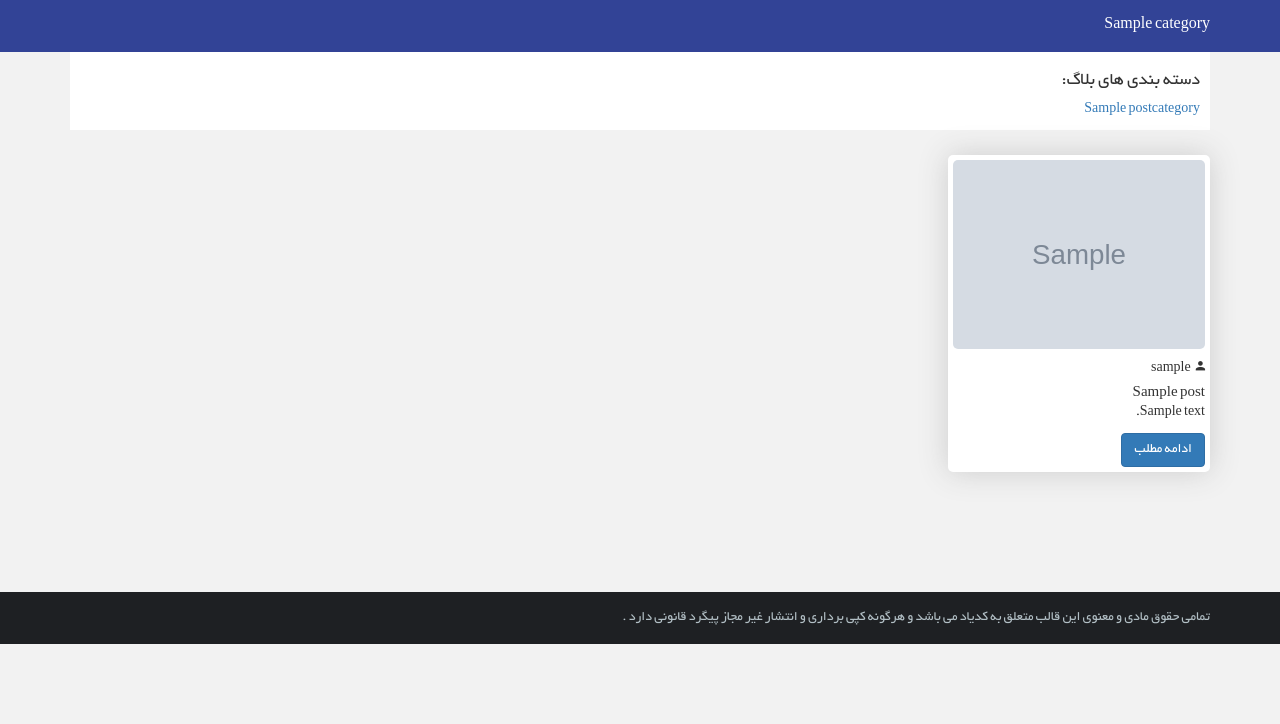
After one commit to peymanng/educational-website, a Django app: page /blog/ in a window 1280 px wide. The commit adds this page. Shown: the part 76-800 px from the top of the page. Run offline with Django 4.2, Linux system fonts and the light colour scheme; tables that the repository leaves empty hold one stand-in row (values such as "Sample post"); grey boxes marked "Sample" are stand-in pictures; some libraries are stand-ins or nearby versions.

Commit message:
added postlist and postdetail

```diff
--- a/blog/models.py
+++ b/blog/models.py
@@ -8,7 +8,7 @@ User = get_user_model()
 
 class PostCategory(models.Model):
     title = models.CharField(max_length=100, unique=True)
-    slug = models.SlugField()
+    slug = models.SlugField(allow_unicode=True)
     description = models.CharField(max_length=130, null=True)
 
     class Meta:
--- /dev/null
+++ b/blog/urls.py
@@ -0,0 +1,7 @@
+from django.urls import path , re_path
+from . import views
+
+urlpatterns = [
+    path("", views.posts, name="post_list"),
+    re_path(r"post/(?P<slug>[-\w]+)", views.post, name="post_detail"),
+]
--- a/blog/views.py
+++ b/blog/views.py
@@ -1,3 +1,29 @@
-from django.shortcuts import render
+from django.shortcuts import render , get_object_or_404
+from django.core.paginator import Paginator, PageNotAnInteger , EmptyPage
+from taggit.models import Tag
+from .models import Post , PostCategory
 
-# Create your views here.
+
+def posts(request, tag_slug=None):
+    all_posts = Post.objects.all().order_by('-pub_date')
+    categories = PostCategory.objects.all()
+    tag = None
+    if tag_slug:
+        tag = get_object_or_404(Tag, slug=tag_slug)
+        all_posts = Post.objects.filter(tags__name__in=[tag])
+    page_number = request.GET.get('page')
+    paginator = Paginator(all_posts, 4)
+    try:
+        posts = paginator.get_page(page_number)
+    except PageNotAnInteger:
+        posts = paginator.page(1)
+    except EmptyPage:
+        posts = paginator.page(paginator.num_pages)
+
+    context = {'posts': posts, 'tag': tag , 'paginator':paginator , 'blog_categories':categories}
+
+    return render(request, 'blog/post_list.html', context)
+
+def post(request,slug):
+    post = get_object_or_404(Post , slug=slug)
+    return render(request , 'blog/post_detail.html' , {"post" : post})
--- a/education/urls.py
+++ b/education/urls.py
@@ -10,6 +10,7 @@ urlpatterns = [
     path('account/', include('allauth.urls')),
     path('accounts/' , include('users.urls')),
     path('',views.home,name="home"),
+    path('blog/',include('blog.urls')),
     path('contact-us/',views.contact_us,name='contact-us'),
     path('courses/',include('courses.urls')),
     path('cart/',include('cart.urls')),
--- /dev/null
+++ b/templates/blog/post_list.html
@@ -0,0 +1,56 @@
+{% extends "base.html" %}
+
+{% block title %}
+    بلاگ
+{% endblock %}
+
+{% block styles %}
+    <style>
+    .categories{
+        background: white;
+        padding: 10px;
+        width: 100%;
+        margin-bottom: 25px;
+    }
+        .card{
+        padding: 5px;
+        background: white;
+        height: 100%;
+        border-radius: 5px;
+        box-shadow: 0 0 30px #ccc;
+        }
+        .card-img-top{
+            border-radius: 5px;
+            margin-bottom: 10px;
+        }
+    </style>
+{% endblock %}
+
+{% block content %}
+    <div class="container">
+        <div class='categories'>
+            <h4 class="h4" style="margin-bottom: 8px;">دسته بندی های بلاگ:</h4>
+            {% for categroy in blog_categories %}
+                <a style="margin-left: 15px" href="">{{ categroy.title }}</a>
+            {% endfor %}
+        </div>
+        <div class="row">
+            {% for post in posts %}
+                <div class="col col-lg-12 col-lg-3 col-md-4">
+                    <div class="card" style="margin-bottom: 20px">
+                        <img src="{{post.image.url}}" class="card-img-top" alt="...">
+                        <div class="card-body">
+                            <span style="margin-bottom: 7px"><i style="margin-left: 5px" class="zmdi zmdi-account"></i>{{ post.author.username }}</span>
+                            <h5 class="card-title">{{ post.title}}</h5>
+                            <p class="card-text">{{ post.description|truncatewords:10 }}</p>
+                            <a href="{% url 'post_detail' post.slug %}" class="btn btn-primary">ادامه مطلب</a>
+                        </div>
+                    </div>
+                </div>
+            {% endfor %}
+        </div>
+        <div style="text-align: center">
+            {% include "partials/pagination.html" with page_obj=posts paginator=paginator %}
+        </div>
+    </div>
+{% endblock %}
--- a/templates/partials/top_header.html
+++ b/templates/partials/top_header.html
@@ -9,7 +9,7 @@
                                 {% if user.is_authenticated %}
                                     <li><a href="{% url 'profile' %}"> پروفایل </a></li>
                                 {% endif %}
-{#                                <li><a href=""> درباره ما </a> </li>#}
+                                <li><a href="{% url 'post_list' %}"> بلاگ </a> </li>
                                 <li><a href="{% url 'contact-us' %}"> تماس با ما </a></li>
                             </ul>
                         </div>
```
Also changed, not shown: templates/blog/post_detail.html (added, +36 -0 lines), blog/migrations/0003_alter_postcategory_slug.py (added).
